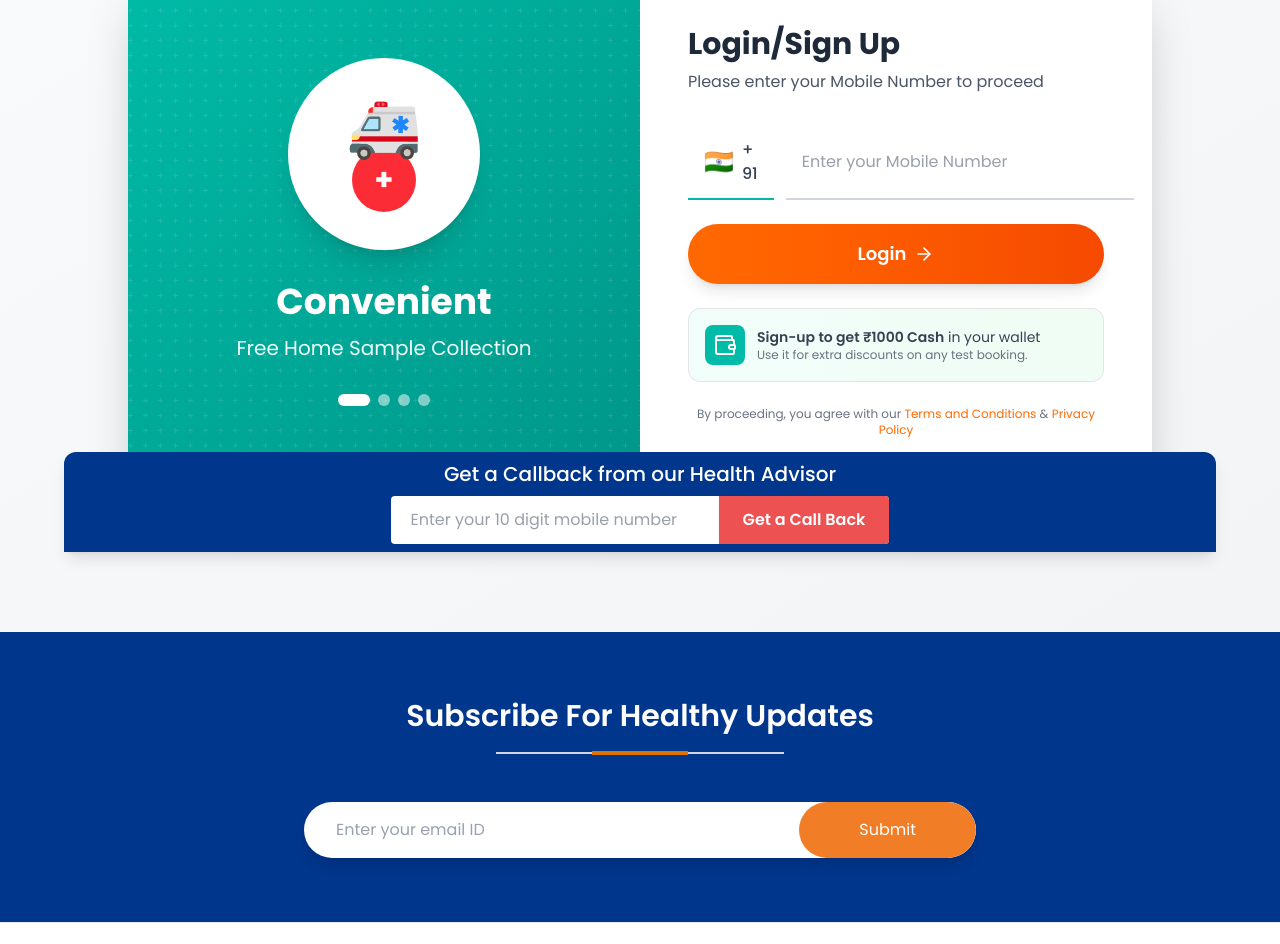
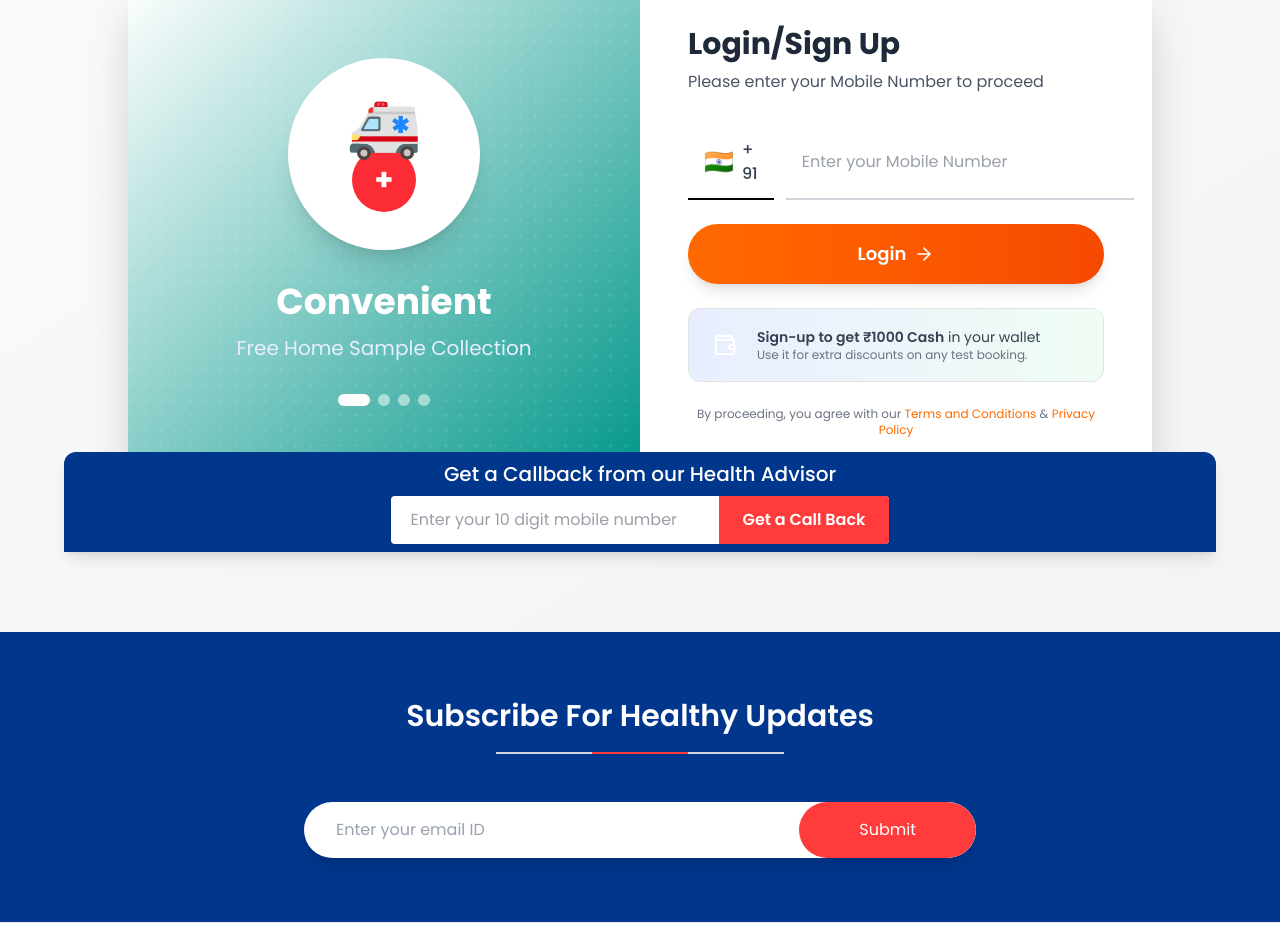
Before and after one commit to AayanshiT/lords-path-web, a Next.js app in the folder lord_app/: page /login in a window 1280 px wide. Shown: the part 248-1192 px from the top of the page. Built offline with nearby package versions, Linux system fonts and the light colour scheme.

Commit message:
color changes

```diff
--- a/lord_app/components/Footer.jsx
+++ b/lord_app/components/Footer.jsx
@@ -78,7 +78,7 @@
               (Icon, i) => (
                 <span
                   key={i}
-                  className="w-[30px] h-[30px] flex items-center justify-center rounded-full bg-[#f27d27] text-white cursor-pointer hover:bg-orange-600 transition"
+                  className="w-[30px] h-[30px] flex items-center justify-center rounded-full bg-[#FF3B3B] text-white cursor-pointer hover:bg-orange-600 transition"
                 >
                   <Icon size={16} />
                 </span>
--- a/lord_app/components/FooterSection.tsx
+++ b/lord_app/components/FooterSection.tsx
@@ -22,8 +22,8 @@
         {/* Decorative underline */}
         <div className="flex justify-center mb-12">
           <div className="flex items-center gap-2">
-            <div className="new-border h-0.5 w-2xs bg-gray-300 relative before:h-0.5 before:w-24 before:bg-amber-600 before:absolute before:left-0 before:right-0 before:top-0 before:bottom-0 before:m-auto before:z-50"></div>
-            {/* <div className="h-0.5 w-16 bg-[#f27d27]"></div>
+            <div className="new-border h-0.5 w-2xs bg-gray-300 relative before:h-0.5 before:w-24 before:bg-[#FF3B3B] before:absolute before:left-0 before:right-0 before:top-0 before:bottom-0 before:m-auto before:z-50"></div>
+            {/* <div className="h-0.5 w-16 bg-[#FF3B3B]"></div>
             <div className="h-0.5 w-16 bg-gray-300"></div> */}
           </div>
         </div>
@@ -41,7 +41,7 @@
             />
             <button
               type="submit"
-              className="bg-[#f27d27] text-white px-15 py-4 rounded-full transition-colors duration-300 md:text-[16px] font-normal"
+              className="bg-[#FF3B3B] text-white px-15 py-4 rounded-full transition-colors duration-300 md:text-[16px] font-normal"
             >
               Submit
             </button>
--- a/lord_app/components/HealthScansSection/HealthScansSection.jsx
+++ b/lord_app/components/HealthScansSection/HealthScansSection.jsx
@@ -37,17 +37,17 @@
           ))}
         </Swiper>
         {/* Custom Navigation */}
-        <button className="swiper-button-prev2  absolute top-1/2 -translate-y-1/2 z-20 bg-[#f27d27] text-white shadow-md w-[30px] h-[30px] rounded-[50%] flex items-center justify-center">
+        <button className="swiper-button-prev2  absolute top-1/2 -translate-y-1/2 z-20 bg-[#FF3B3B] text-white shadow-md w-[30px] h-[30px] rounded-[50%] flex items-center justify-center">
           ‹
         </button>
-        <button className="swiper-button-next2  absolute top-1/2 -translate-y-1/2 z-20 bg-[#F16948] text-white shadow-md w-[30px] h-[30px] rounded-[50%] flex items-center justify-center">
+        <button className="swiper-button-next2  absolute top-1/2 -translate-y-1/2 z-20 bg-[#FF3B3B] text-white shadow-md w-[30px] h-[30px] rounded-[50%] flex items-center justify-center">
           ›
         </button>
         </div>
 
         {/* Bottom CTA */}
         <div className="flex justify-center mt-12">
-          <button className="bg-[#F16948] text-white px-8 py-3 rounded-full font-medium hover:bg-[#F16948] transition">
+          <button className="bg-[#FF3B3B] text-white px-8 py-3 rounded-full font-medium hover:bg-[#FF3B3B]/80 transition">
             View All  →
           </button>
         </div>
--- a/lord_app/components/HealthScansSection/ImagingCard.jsx
+++ b/lord_app/components/HealthScansSection/ImagingCard.jsx
@@ -30,8 +30,8 @@
       </div>
 
       {/* Feature Box */}
-      <div className="custom-border bg-teal-50 border-t px-5 py-4 text-sm relative">
-        <span className="orange-text inline-block bg-[#F16948] text-white font-medium text-[12px] px-4 py-1 rounded-full mb-3">
+      <div className="custom-border bg-[#E8EEFF] border-t px-5 py-4 text-sm relative">
+        <span className="orange-text inline-block bg-[#FF3B3B] text-white font-medium text-[12px] px-4 py-1 rounded-full mb-3">
           Salient Features
         </span>
 
--- a/lord_app/components/Login/login.tsx
+++ b/lord_app/components/Login/login.tsx
@@ -48,7 +48,7 @@
             <div className="max-w-5xl w-full bg-white rounded-2xl shadow-2xl overflow-hidden">
                 <div className="grid md:grid-cols-2 gap-0">
                     {/* Left Side - Carousel */}
-                    <div className="bg-gradient-to-br from-teal-500 to-teal-600 p-12 flex flex-col items-center justify-center relative overflow-hidden">
+                    <div className="bg-gradient-to-br from-[#E8EEFF]0 to-teal-600 p-12 flex flex-col items-center justify-center relative overflow-hidden">
                         {/* Background Pattern */}
                         <div className="absolute inset-0 opacity-10">
                             <div className="absolute inset-0" style={{
@@ -72,7 +72,7 @@
                         {/* Slide Content */}
                         <div className="text-center text-white z-10 mb-8">
                             <h2 className="text-4xl font-bold mb-3">{slides[currentSlide].title}</h2>
-                            <p className="text-xl text-teal-50">{slides[currentSlide].subtitle}</p>
+                            <p className="text-xl text-[#E8EEFF]">{slides[currentSlide].subtitle}</p>
                         </div>
 
                         {/* Carousel Dots */}
@@ -103,7 +103,7 @@
                                 <div>
                                     <div className="mb-6">
                                         <div className="flex gap-3">
-                                            <div className="flex items-center gap-2 px-4 py-3 border-b-2 border-teal-500">
+                                            <div className="flex items-center gap-2 px-4 py-3 border-b-2 border-[#E8EEFF]0">
                                                 <span className="text-2xl">🇮🇳</span>
                                                 <span className="text-gray-700 font-medium">+ 91</span>
                                             </div>
@@ -112,7 +112,7 @@
                                                 value={mobileNumber}
                                                 onChange={(e) => setMobileNumber(e.target.value.replace(/\D/g, '').slice(0, 10))}
                                                 placeholder="Enter your Mobile Number"
-                                                className="flex-1 px-4 py-3 border-b-2 border-gray-300 focus:border-teal-500 outline-none text-gray-700 transition-colors"
+                                                className="flex-1 px-4 py-3 border-b-2 border-gray-300 focus:border-[#E8EEFF]0 outline-none text-gray-700 transition-colors"
                                                 maxLength={10}
                                             />
                                         </div>
@@ -127,8 +127,8 @@
                                 </div>
 
                                 {/* Sign-up Bonus */}
-                                <div className="mt-6 bg-gradient-to-r from-teal-50 to-green-50 border border-teal-200 rounded-xl p-4 flex items-center gap-3">
-                                    <div className="bg-teal-500 p-2 rounded-lg">
+                                <div className="mt-6 bg-gradient-to-r from-[#E8EEFF] to-green-50 border border-teal-200 rounded-xl p-4 flex items-center gap-3">
+                                    <div className="bg-[#E8EEFF]0 p-2 rounded-lg">
                                         <Wallet className="w-6 h-6 text-white" />
                                     </div>
                                     <div>
--- a/lord_app/components/Login/otp.tsx
+++ b/lord_app/components/Login/otp.tsx
@@ -82,7 +82,7 @@
       <div className="max-w-5xl w-full bg-white rounded-2xl shadow-2xl overflow-hidden">
         <div className="grid md:grid-cols-2 gap-0">
           {/* Left Side - Carousel */}
-          <div className="bg-gradient-to-br from-teal-500 to-teal-600 p-12 flex flex-col items-center justify-center relative overflow-hidden">
+          <div className="bg-gradient-to-br from-[#E8EEFF]0 to-teal-600 p-12 flex flex-col items-center justify-center relative overflow-hidden">
             {/* Background Pattern */}
             <div className="absolute inset-0 opacity-10">
               <div className="absolute inset-0" style={{
@@ -107,7 +107,7 @@
             {/* Slide Content */}
             <div className="text-center text-white z-10 mb-8">
               <h2 className="text-4xl font-bold mb-3">{slides[currentSlide].title}</h2>
-              <p className="text-xl text-teal-50">{slides[currentSlide].subtitle}</p>
+              <p className="text-xl text-[#E8EEFF]">{slides[currentSlide].subtitle}</p>
             </div>
 
             {/* Carousel Dots */}
@@ -168,7 +168,7 @@
                     value={digit}
                     onChange={(e) => handleChange(index, e.target.value)}
                     onKeyDown={(e) => handleKeyDown(index, e)}
-                    className="w-12 h-14 text-center text-2xl font-semibold border-2 border-gray-300 rounded-lg focus:border-teal-500 focus:ring-2 focus:ring-teal-200 outline-none transition-all"
+                    className="w-12 h-14 text-center text-2xl font-semibold border-2 border-gray-300 rounded-lg focus:border-[#E8EEFF]0 focus:ring-2 focus:ring-teal-200 outline-none transition-all"
                   />
                 ))}
               </div>
--- a/lord_app/components/MainNavbar.tsx
+++ b/lord_app/components/MainNavbar.tsx
@@ -137,7 +137,7 @@
                   {item.submenu.map((sub, i) => (
                     <li
                       key={i}
-                      className="px-4 py-2 hover:bg-teal-50 hover:[#00368C]"
+                      className="px-4 py-2 hover:bg-[#E8EEFF] hover:[#00368C]"
                     >
                       {sub}
                     </li>
--- a/lord_app/components/bottom.tsx
+++ b/lord_app/components/bottom.tsx
@@ -42,7 +42,7 @@
             />
             <button
               onClick={handleSubmit}
-              className="bg-[#ee5152] hover:bg-[#ee5152]/80 text-white px-6 py-3 rounded-tr-[4px] rounded-br-[4px] rounded-tl-0 rounded-bl-0 font-semibold whitespace-nowrap transition-colors text-[16px]"
+              className="bg-[#FF3B3B] hover:bg-[#FF3B3B]/80 text-white px-6 py-3 rounded-tr-[4px] rounded-br-[4px] rounded-tl-0 rounded-bl-0 font-semibold whitespace-nowrap transition-colors text-[16px]"
             >
               Get a Call Back
             </button>
--- a/lord_app/components/healthcards.tsx
+++ b/lord_app/components/healthcards.tsx
@@ -183,7 +183,7 @@
 
         {/* View All */}
         <div className="flex justify-center mt-12">
-          <button className="bg-[#f16948] py-[10px] pr-[60px] pl-[40px] text-white  rounded-full font-semibold transition">
+          <button className="bg-[#FF3B3B] py-[10px] pr-[60px] pl-[40px] text-white  rounded-full font-semibold transition">
             View All →
           </button>
         </div>
```
